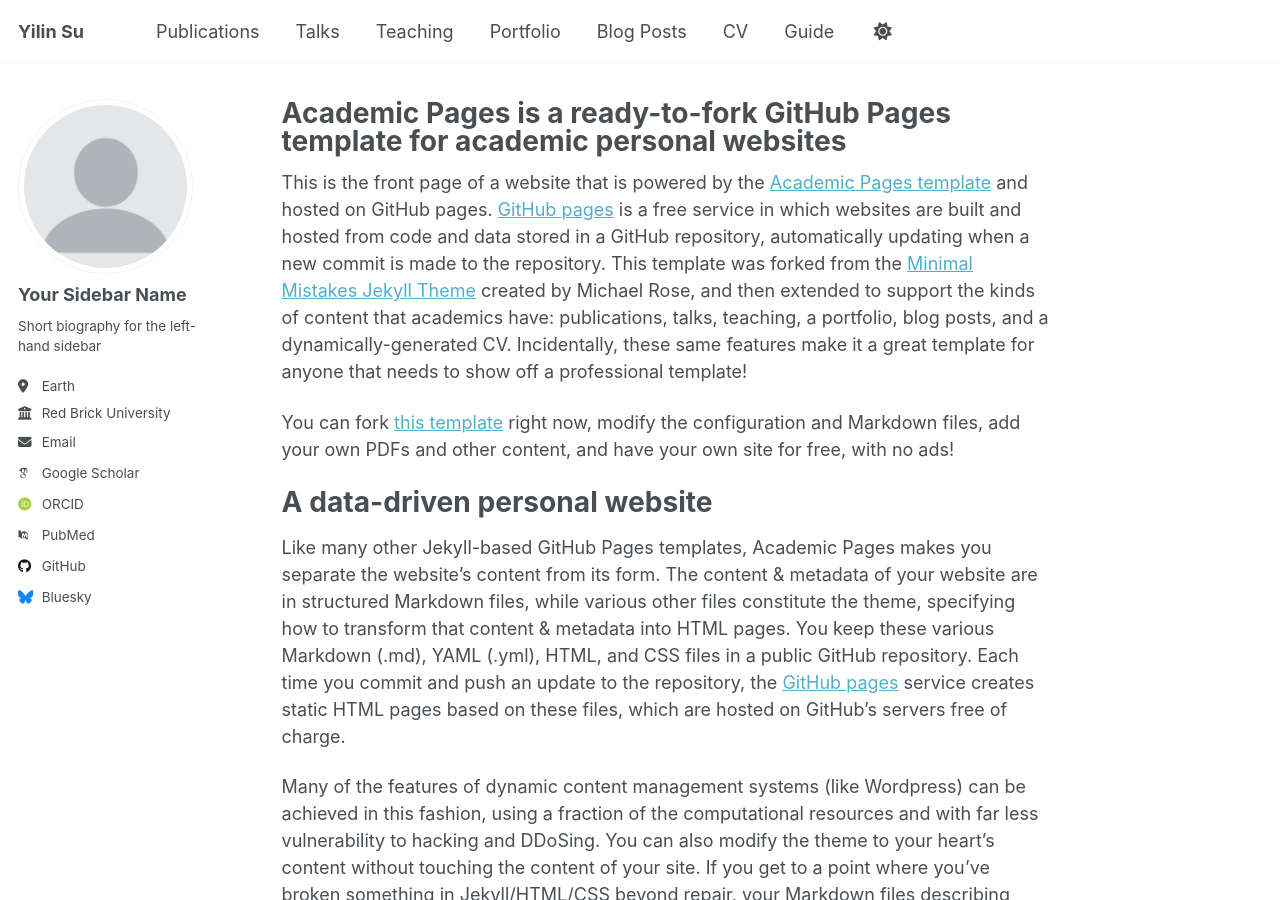
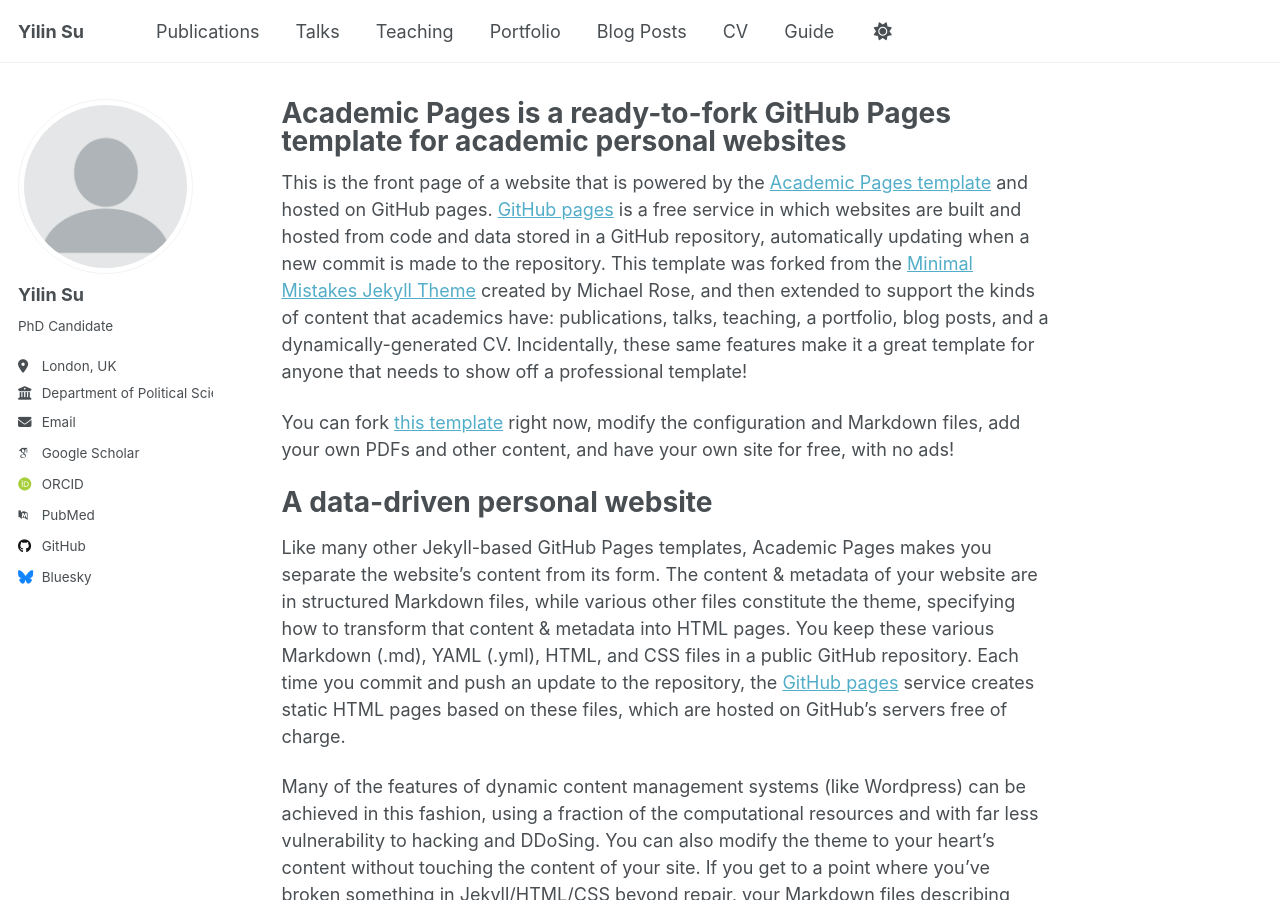
Before and after one commit to suesyl/suesyl.github.io, a Jekyll site: the page built from _pages/about.md, in a window 1280 px wide and 900 px high. Built offline with Jekyll 4.4.1, drawn with Linux system fonts in a browser that asks for light colours; some web fonts are replaced; a script that is not in the unit is left out.

Commit message:
Update _config.yml

```diff
--- a/_config.yml
+++ b/_config.yml
@@ -12,7 +12,7 @@ site_theme               : "default" # Currently available options are "default"
 title                    : "Yilin Su"
 title_separator          : "-"
 name                     : &name "Yilin Su"
-description              : &description "PhD Candidate at the Department of Political Science, University College London"   # Update this with a general description of your site, this is the default if not overridden by a page
+description              : &description "Personal Website"   # Update this with a general description of your site, this is the default if not overridden by a page
 url                      : https://academicpages.github.io # The base hostname & protocol for your site e.g. "https://[your GitHub username].github.io",
                                                            # or if you already have some other page hosted on Github then use "https://[your GitHub username].github.io/[Your Repo Name]"
 baseurl                  : "" # the subpath of your site, e.g. "/blog"
@@ -24,13 +24,13 @@ repository               : "academicpages/academicpages.github.io"
 author:
   # Biographic information
   avatar           : "profile.png"
-  name             : "Your Sidebar Name"
+  name             : "Yilin Su"
   pronouns         : # example: "she/her"
-  bio              : "Short biography for the left-hand sidebar"
-  location         : "Earth"
-  employer         : "Red Brick University"
+  bio              : "PhD Candidate"
+  location         : "London, UK"
+  employer         : "Department of Political Science, University College London"
   uri              : # URL
-  email            : "none@example.org"
+  email            : "yilin.su@ucl.ac.uk"
 
   # Academic websites
   academia         : # URL
```
